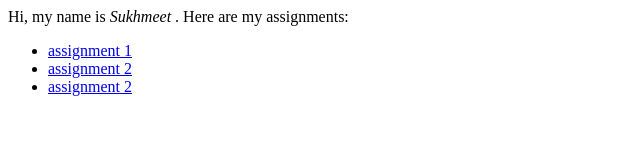
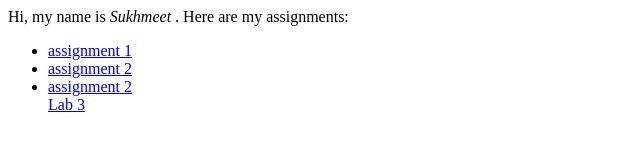
Before and after one commit to sukhmeetsandhar/csci165, a plain HTML site: page index.html in a window 1280 px wide. Shown: the full height of the page, 0-640 px from the left. Drawn offline with Linux system fonts and the light colour scheme.

Commit message:
Update index.html

```diff
--- a/index.html
+++ b/index.html
@@ -10,6 +10,7 @@ Here are my assignments:
 <li> <a href="./assign1.html"> assignment 1 </a> </li>
 <li> <a href="./assign2.html"> assignment 2 </a> </li>
 <li> <a href="./assign3.html"> assignment 2 </a> </li>
+<a href="./lab3.html"> Lab 3 </a>
 </ul>
 </body>
 </html>
```
